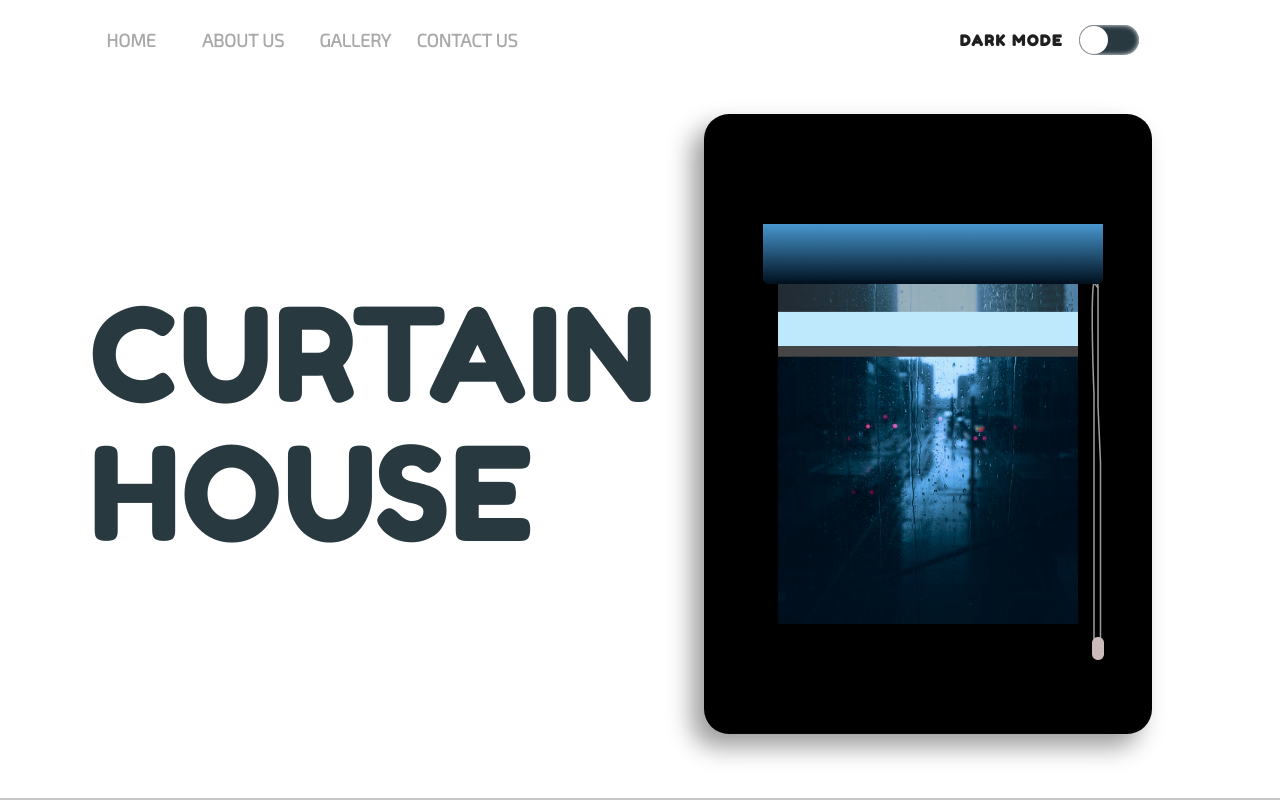
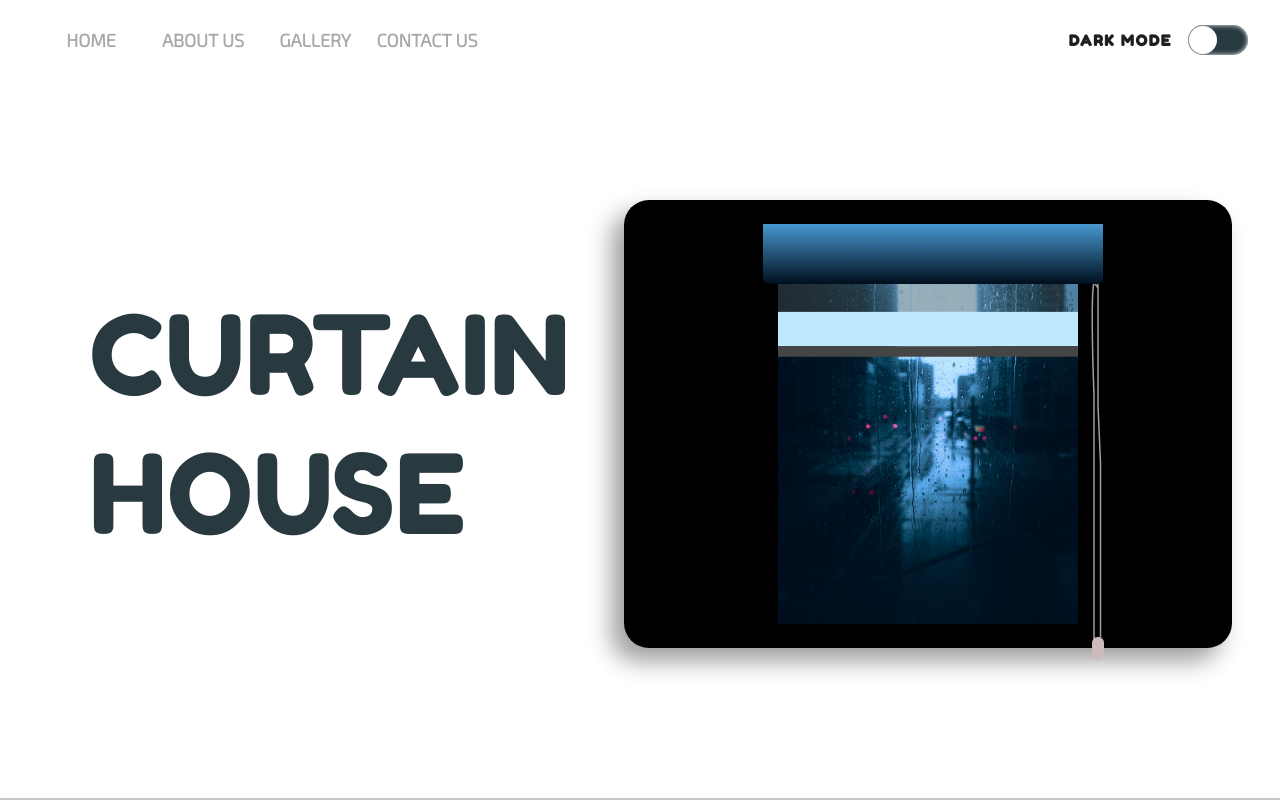
Before and after one commit to manshadchangampalli/CURTAIN-HOUSE-OFFICIAL-WEBSITE, a React (Create React App) app: page / in a window 1280 px wide. Shown: the top 800 px of the page. Built offline with nearby package versions, Linux system fonts and the light colour scheme.

Commit message:
its now fully responsive

```diff
--- a/src/App.scss
+++ b/src/App.scss
@@ -1,4 +1,20 @@
+@media (min-width: 1025px) and (max-width:1360px){
+  .home .curtain .curtain-div {
+    width: 95%;
+    height: 65%;
+  }
+  .home .title h1{
+    font-size: 110px;
+  }.home .darkmode{
+    padding-right: 2rem;
+  }.home .navbar .navbar-div{
+    margin-left: 35px;
+  }
+
+}
+
 @media (max-width: 1024px) {
+
   // its for tablets
   // home page
 
@@ -77,8 +93,7 @@
       }
     }
   }
-}
-// the gallery page for responsive
+  // the gallery page for responsive
 
 .gallery {
   .gallery-title {
@@ -112,12 +127,15 @@
     margin-bottom: 33px;
   }
 }
+#cursor {
+  display: none;
+}
+
+}
 
 // the footer section for responsive
 
-#cursor {
-  display: none;
-}
+
 // its for the mobiles which width is less than 767
 
 @media (max-width: 767px) {
```
